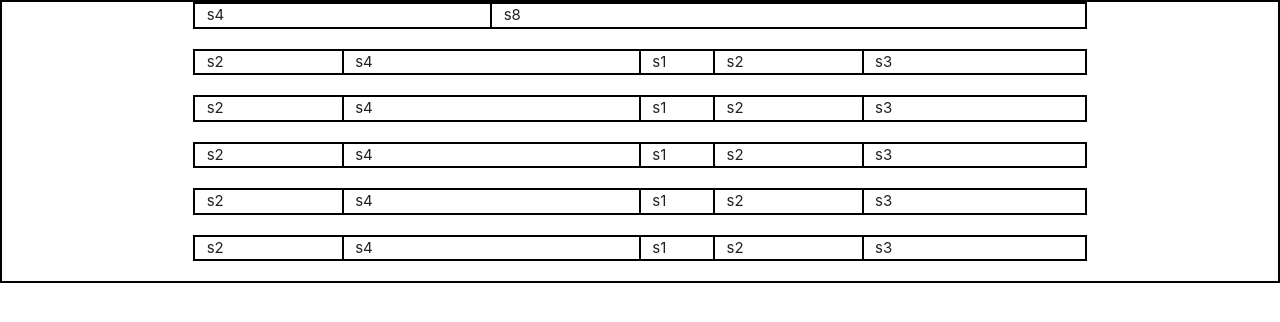
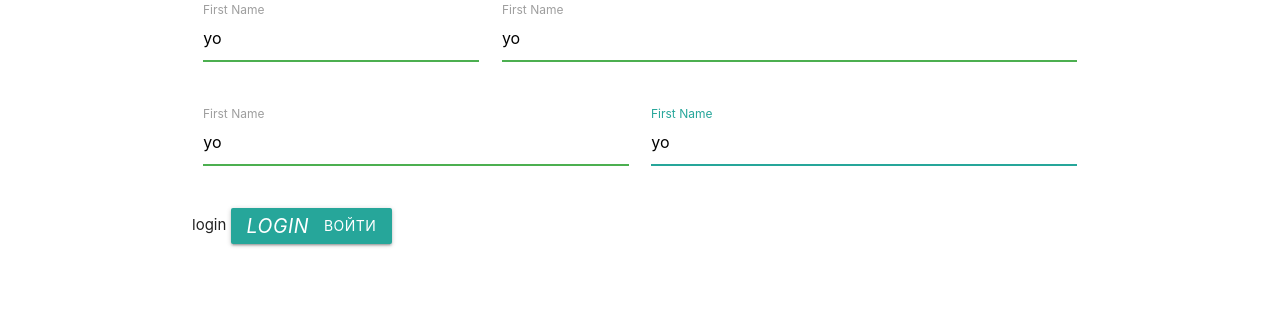
Before and after one commit to Spectr67/mail-app-vue, a Vue app: page / in a window 1280 px wide. Shown: the top 322 px of the page. Built offline with nearby package versions, Linux system fonts and the light colour scheme.

Commit message:
Created: vanta js

```diff
--- a/package.json
+++ b/package.json
@@ -10,8 +10,6 @@
   },
   "dependencies": {
     "materialize-css": "^1.0.0",
-    "three": "^0.177.0",
-    "vanta": "^0.5.24",
     "vue": "^3.5.13"
   },
   "devDependencies": {
--- a/src/App2.vue
+++ b/src/App2.vue
@@ -6,14 +6,10 @@ export default {
 
   data() {
     return {
-      skeleton: {
-        top: ['s4', 's8'],
-        top2: ['s2', 's4', 's1', 's2', 's3'],
-        middle: ['s2', 's4', 's1', 's2', 's3'],
-        midlee2: ['s2', 's4', 's1', 's2', 's3'],
-        bottom1: ['s2', 's4', 's1', 's2', 's3'],
-        bottom2: ['s2', 's4', 's1', 's2', 's3'],
-      },
+      skeleton: [
+        ['s4', 's8'],
+        ['s6', 's6'],
+      ],
     }
   },
 }
--- a/src/components/MButton.vue
+++ b/src/components/MButton.vue
@@ -1,15 +1,15 @@
 <script>
 export default {
   props: ['caption', 'icon'],
-  emits: ['click'],
 }
 </script>
 
 <template>
-  <a class="waves-effect waves-light btn" @click="$emit('click')">
+  {{ icon }}
+  <button type="submit" class="waves-effect waves-light btn">
     <i v-if="icon" class="material-icons left">{{ icon }}</i>
     <span>{{ caption }}</span>
-  </a>
+  </button>
 </template>
 
 <style scoped>
--- a/src/components/MForm.vue
+++ b/src/components/MForm.vue
@@ -1,30 +1,42 @@
 <script>
+import MButton from './MButton.vue'
 import MInput from './MInput.vue'
 
 export default {
-  components: { MInput },
+  components: { MInput, MButton },
 
   props: ['skeleton'],
 
   data() {
-    return {}
+    return {
+      yo: 'yo',
+    }
   },
 }
 </script>
 
 <template>
   <form class="container" @submit.prevent="console.log">
-    <div v-for="(val, key) in skeleton" :key="key" class="row">
-      <div v-for="(item, idx) of val" :key="idx" class="col" :class="item">
-        {{ item }}
-        <!-- <MInput caption="First Name" type="text" class="validate" required /> -->
+    <div v-for="(row, idx) of skeleton" :key="idx" class="row">
+      <div v-for="(col, idx) of row" :key="idx" class="col" :class="col">
+        <MInput
+          :placeholder="col"
+          caption="First Name"
+          type="text"
+          class="validate"
+          v-model="yo"
+          required
+        />
       </div>
+    </div>
+    <div>
+      <MButton caption="Войти" icon="login" />
     </div>
   </form>
 </template>
 
 <style>
-div {
+/* div {
   border: 1px solid #000;
-}
+} */
 </style>
```
Also changed, not shown: index2.html (added, +39 -0 lines), 1 other file (tests, documents, lock files or other folders).
